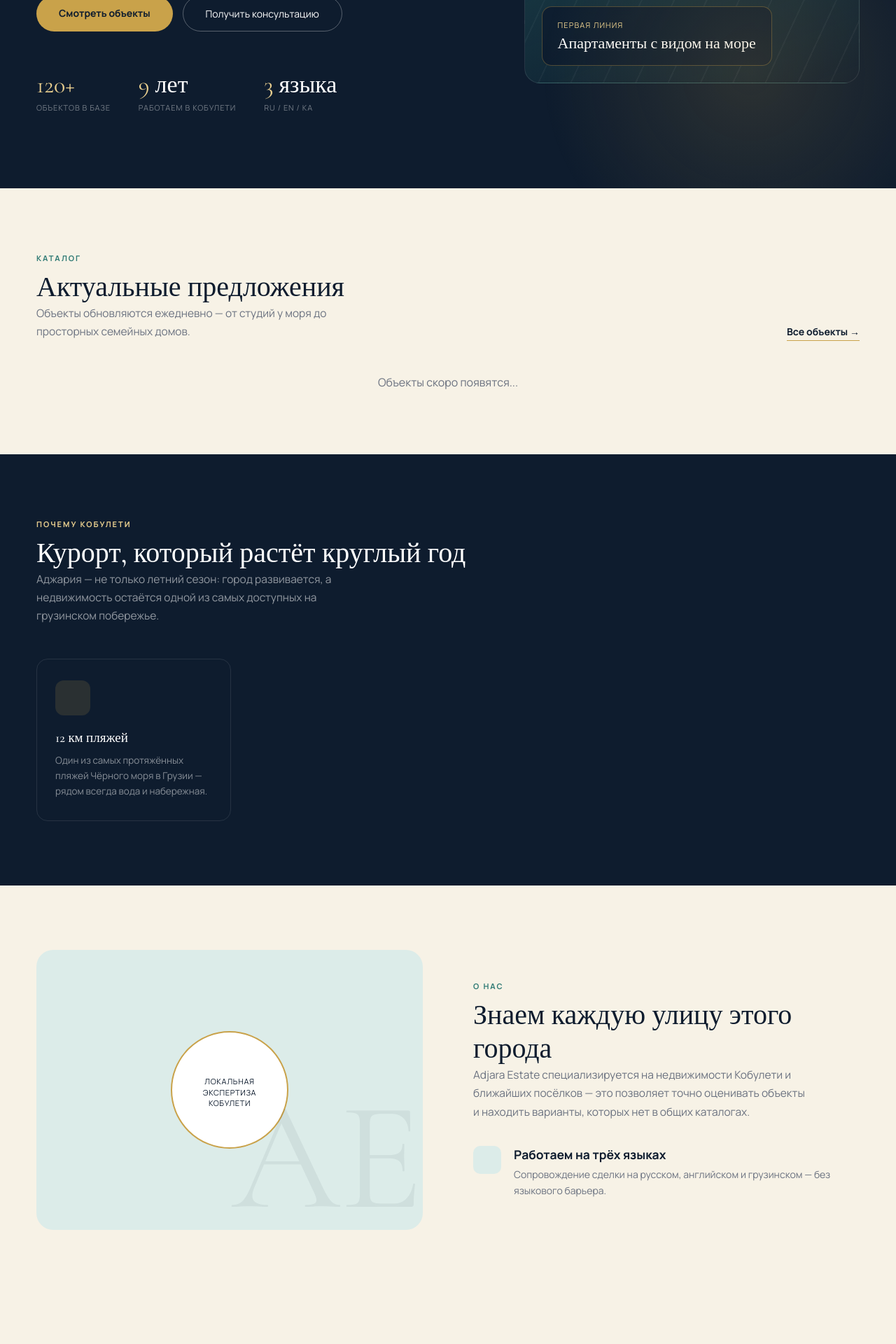
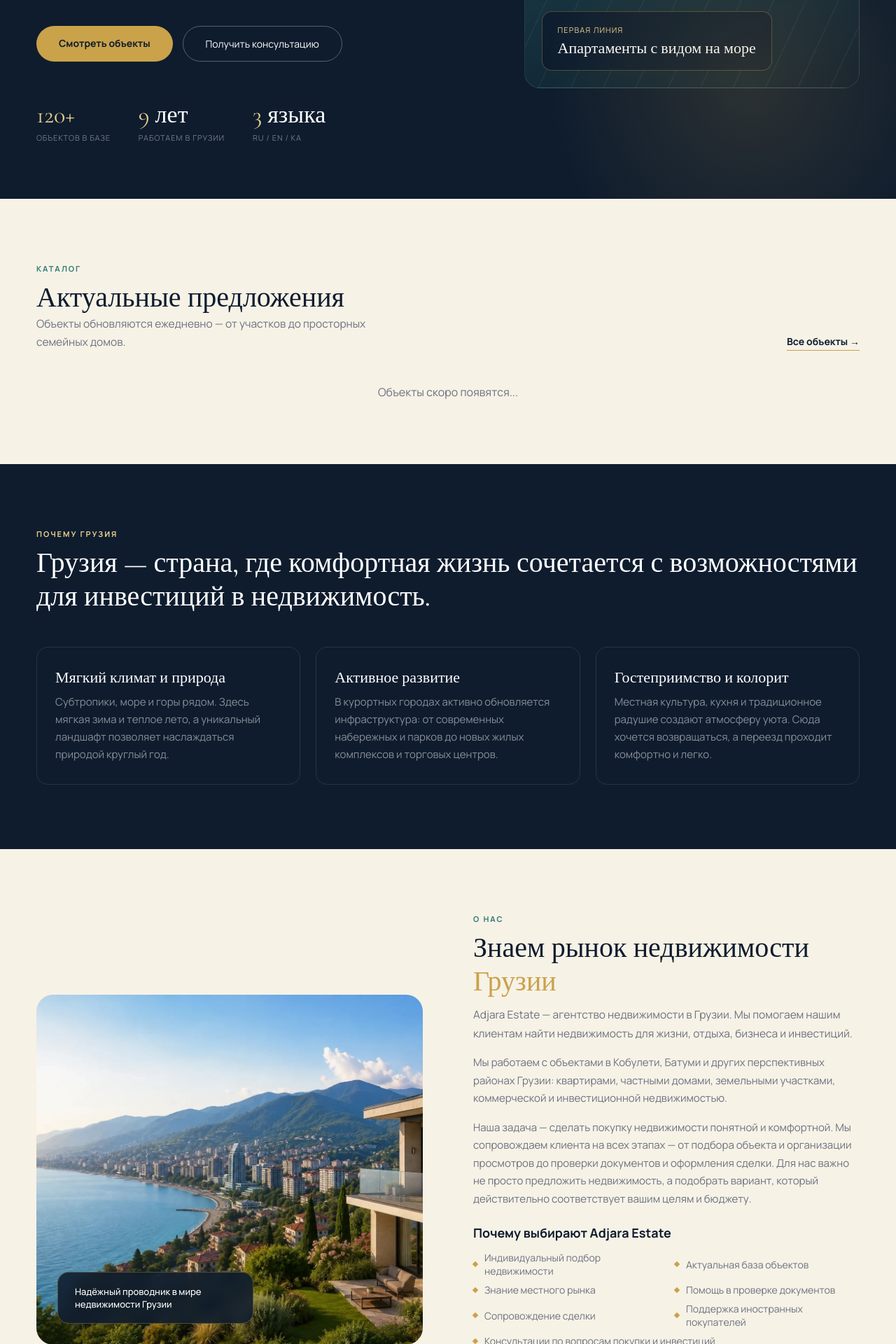
Before and after one commit to vvtteu/estate-sale, a Django app: page / in a window 1280 px wide. Shown: the part 531-2451 px from the top of the page at 70% size. Run offline with Django 5.2, Linux system fonts and the light colour scheme; data that the repository does not hold is empty; some libraries are stand-ins or nearby versions.

Commit message:
Фикс багов, исправлена главная страница

```diff
--- a/core/settings.py
+++ b/core/settings.py
@@ -237,3 +237,6 @@ ACCOUNT_EMAIL_VERIFICATION = 'none'
 
 LOGIN_REDIRECT_URL = '/'
 LOGOUT_REDIRECT_URL = '/'
+
+DATA_UPLOAD_MAX_MEMORY_SIZE = 209715200
+FILE_UPLOAD_MAX_MEMORY_SIZE = 20971520
--- a/properties/templates/properties/catalog.html
+++ b/properties/templates/properties/catalog.html
@@ -264,7 +264,7 @@
       <div class="filter-actions">
         <a href="{% url 'properties:catalog' %}" class="btn-reset">Сбросить всё</a>
         <button type="submit" class="btn-submit">
-          <i class="ti ti-search"></i> Найти объекты
+          Найти объекты
         </button>
       </div>
     </div>
--- a/properties/templates/properties/index.html
+++ b/properties/templates/properties/index.html
@@ -1,5 +1,5 @@
 {% extends 'base.html' %}
-
+{% load static %}
 {% block title %}Adjara Estate — недвижимость в Кобулети{% endblock %}
 
 {% block extra_head %}
@@ -47,29 +47,102 @@
 
   /* WHY / LOCATION PERKS */
   .perks-section { background: var(--navy); }
-  .perks-section .sec-title, .perks-section .card-price { color: var(--white); }
+  .perks-section .sec-title, .perks-section .card-price .card-name { color: var(--white); }
   .perks-section .sec-sub { color: rgba(255,255,255,0.55); }
-  .perks-grid { display: grid; grid-template-columns: repeat(4, 1fr); gap: 22px; margin-top: 8px; }
+  .perks-grid { display: grid; grid-template-columns: repeat(3, 1fr); gap: 22px; margin-top: 8px; }
   .perk-card { padding: 30px 26px; border: 1px solid rgba(255,255,255,0.1); border-radius: 16px; transition: border-color 0.25s, background 0.25s; }
   .perk-card:hover { border-color: var(--gold); background: rgba(201,162,74,0.06); }
   .perk-icon { width: 50px; height: 50px; background: rgba(201,162,74,0.15); border-radius: 12px; display: flex; align-items: center; justify-content: center; margin-bottom: 20px; }
   .perk-icon i { font-size: 24px; color: var(--gold); }
-  .perk-card h3 { font-size: 19px; color: var(--white); margin-bottom: 10px; }
-  .perk-card p { font-size: 13.5px; color: rgba(255,255,255,0.5); line-height: 1.65; }
+  .perk-card h3 { font-size: 22px; color: var(--white); margin-bottom: 10px; }
+  .perk-card p { font-size: 15px; color: rgba(255,255,255,0.5); line-height: 1.65; }
 
   /* WHY US */
-  .why-layout { display: grid; grid-template-columns: 1fr 1fr; gap: 72px; align-items: center; }
-  .why-visual { background: var(--teal-light); border-radius: 24px; padding: 48px; min-height: 400px; position: relative; overflow: hidden; display: flex; align-items: center; justify-content: center; }
-  .why-badge { width: 168px; height: 168px; border: 2px solid var(--gold); border-radius: 50%; display: flex; flex-direction: column; align-items: center; justify-content: center; gap: 8px; background: var(--white); }
-  .why-badge i { font-size: 38px; color: var(--gold); }
-  .why-badge span { font-size: 11px; color: var(--navy); text-align: center; text-transform: uppercase; letter-spacing: 0.06em; line-height: 1.4; padding: 0 20px; }
-  .why-mark { position: absolute; font-size: 220px; color: var(--navy); opacity: 0.06; right: 0; bottom: -30px; font-family: 'Cormorant Garamond', serif; }
-  .why-points { display: flex; flex-direction: column; gap: 26px; }
-  .why-point { display: flex; gap: 18px; }
-  .why-point-icon { width: 40px; height: 40px; border-radius: 10px; background: var(--teal-light); display: flex; align-items: center; justify-content: center; flex-shrink: 0; }
-  .why-point-icon i { color: var(--teal); font-size: 19px; }
-  .why-point h4 { font-size: 17.5px; color: var(--navy); margin-bottom: 6px; }
-  .why-point p { font-size: 14px; color: var(--text-muted); line-height: 1.6; }
+  .why-layout {
+    display: grid;
+    grid-template-columns: 1fr 1fr;
+    gap: 72px;
+    align-items: center;
+  }
+
+  .why-visual {
+    position: relative;
+    border-radius: 24px;
+    overflow: hidden;
+    min-height: 500px;
+    background: var(--teal-light);
+  }
+
+  .why-image {
+    width: 100%;
+    height: 100%;
+    min-height: 500px;
+    object-fit: cover;
+    display: block;
+  }
+
+  .why-badge {
+    position: absolute;
+    left: 30px;
+    bottom: 30px;
+    padding: 18px 24px;
+    background: rgba(14, 28, 46, 0.88);
+    backdrop-filter: blur(8px);
+    border: 1px solid rgba(201, 162, 74, 0.35);
+    border-radius: 16px;
+    display: flex;
+    align-items: center;
+    gap: 14px;
+    max-width: 280px;
+  }
+
+  .why-badge i {
+    font-size: 26px;
+    color: var(--gold);
+    flex-shrink: 0;
+  }
+
+  .why-badge span {
+    font-size: 13px;
+    color: var(--white);
+    line-height: 1.4;
+    font-weight: 500;
+  }
+
+  .why-mark { display: none; }
+
+  /* Адаптив */
+  @media (max-width: 980px) {
+    .why-layout {
+      grid-template-columns: 1fr;
+      gap: 40px;
+    }
+    .why-visual, .why-image {
+      min-height: 340px;
+    }
+    .why-badge {
+      left: 20px;
+      bottom: 20px;
+      padding: 14px 20px;
+      max-width: 240px;
+    }
+    .why-badge i { font-size: 22px; }
+    .why-badge span { font-size: 12px; }
+  }
+
+  @media (max-width: 720px) {
+    .why-visual, .why-image {
+      min-height: 260px;
+    }
+    .why-badge {
+      left: 14px;
+      bottom: 14px;
+      padding: 12px 16px;
+      max-width: 200px;
+    }
+    .why-badge i { font-size: 18px; }
+    .why-badge span { font-size: 11px; }
+  }
 
   /* CTA */
   .cta-section { background: var(--cream); }
@@ -105,9 +178,9 @@
   <i class="ti ti-palm-tree palm-mark" aria-hidden="true"></i>
   <div class="container hero-grid">
     <div>
-      <div class="eyebrow">Недвижимость на побережье Аджарии</div>
-      <h1>Ваш дом у <em>Чёрного моря</em>, в самом Кобулети</h1>
-      <p>Квартиры, дома и коммерческие помещения в Кобулети и окрестностях — от первой линии моря до тихих улиц в глубине города. Подберём объект под ваши задачи: жить, сдавать или инвестировать.</p>
+      <div class="eyebrow">Недвижимость в солнечной Грузии</div>
+      <h1>Недвижимость в <em>Грузии</em> для жизни, отдыха и инвестиций</h1>
+      <p>Квартиры, дома, земельные участки и коммерческая недвижимость в лучших локациях Грузии. Подберём объект под ваши цели: для жизни, отдыха, бизнеса или инвестиций.</p>
       <div class="hero-actions">
         <a href="{% url 'properties:catalog' %}" class="btn-primary">Смотреть объекты</a>
         <a href="#cta" class="btn-outline">Получить консультацию</a>
@@ -119,7 +192,7 @@
         </div>
         <div>
           <div class="stat-num"><span>9</span> лет</div>
-          <div class="stat-label">Работаем в Кобулети</div>
+          <div class="stat-label">Работаем в Грузии</div>
         </div>
         <div>
           <div class="stat-num"><span>3</span> языка</div>
@@ -142,7 +215,7 @@
       <div>
         <div class="sec-eyebrow">Каталог</div>
         <h2 class="sec-title">Актуальные предложения</h2>
-        <p class="sec-sub">Объекты обновляются ежедневно — от студий у моря до просторных семейных домов.</p>
+        <p class="sec-sub">Объекты обновляются ежедневно — от участков до просторных семейных домов.</p>
       </div>
       <a href="{% url 'properties:catalog' %}" class="see-all">Все объекты →</a>
     </div>
@@ -154,18 +227,14 @@
             {% if property.images.first %}
             style="background: url('{{ property.images.first.image.url }}') center/cover no-repeat;"
             {% endif %}>
-
-          <span class="card-badge">{{ property.deal_type.name|default:"Продажа" }}</span>
-
-          <div class="card-fav"><i class="ti ti-heart"></i></div>
         </div>
 
         <div class="card-body">
+          <div class="card-title">{{ property.title_ru|default:"Без названия" }}</div>
           <div class="card-price">${{ property.price }}</div>
 
           <div class="card-addr"><i class="ti ti-map-pin"></i>{{ property.address|default:"центр" }}</div>
             <div class="card-meta">
-            <span><i class="ti ti-bed"></i> {{ property.rooms|default:"-" }} комн.</span>
             <span><i class="ti ti-ruler-2"></i> {{ property.area_total|default:"—" }} м²</span>
           </div>
         </div>
@@ -182,42 +251,108 @@
   <div class="container">
     <div class="sec-head">
       <div>
-        <div class="sec-eyebrow" style="color:var(--gold-light)">Почему Кобулети</div>
-        <h2 class="sec-title">Курорт, который растёт круглый год</h2>
-        <p class="sec-sub">Аджария — не только летний сезон: город развивается, а недвижимость остаётся одной из самых доступных на грузинском побережье.</p>
+        <div class="sec-eyebrow" style="color:var(--gold-light)">Почему Грузия</div>
+        <h2 class="sec-title">Грузия — страна, где комфортная жизнь сочетается с возможностями для инвестиций в недвижимость.</h2>
+        <!-- <p class="sec-sub">Аджария — не только летний сезон: город развивается, а недвижимость остаётся одной из самых доступных на грузинском побережье.</p> -->
       </div>
     </div>
     <div class="perks-grid">
+      <!-- 1. Природа и климат -->
       <div class="perk-card">
-        <div class="perk-icon"><i class="ti ti-beach"></i></div>
-        <h3>12 км пляжей</h3>
-        <p>Один из самых протяжённых пляжей Чёрного моря в Грузии — рядом всегда вода и набережная.</p>
+        <h3>Мягкий климат и природа</h3>
+        <p>Субтропики, море и горы рядом. Здесь мягкая зима и теплое лето, а уникальный ландшафт позволяет наслаждаться природой круглый год.</p>
       </div>
+
+      <!-- 2. Инфраструктура и развитие -->
+      <div class="perk-card">
+        <h3>Активное развитие</h3>
+        <p>В курортных городах активно обновляется инфраструктура: от современных набережных и парков до новых жилых комплексов и торговых центров.</p>
+      </div>
+
+      <!-- 3. Гостеприимство и менталитет -->
+      <div class="perk-card">
+        <h3>Гостеприимство и колорит</h3>
+        <p>Местная культура, кухня и традиционное радушие создают атмосферу уюта. Сюда хочется возвращаться, а переезд проходит комфортно и легко.</p>
+      </div>
+
     </div>
   </div>
 </section>
 
 <section class="why-section" id="why">
   <div class="container why-layout">
+    <!-- Левая часть: картинка -->
     <div class="why-visual">
-      <div class="why-mark">AE</div>
+      <img src="{% static 'images/about/adjara-estate-office.jpg' %}"
+           alt="Adjara Estate — агентство недвижимости в Грузии"
+           class="why-image">
       <div class="why-badge">
-        <i class="ti ti-award"></i>
-        <span>Локальная экспертиза Кобулети</span>
+        <span>Надёжный проводник в мире недвижимости Грузии</span>
       </div>
     </div>
+
+    <!-- Правая часть: текст -->
     <div>
       <div class="sec-eyebrow">О нас</div>
-      <h2 class="sec-title">Знаем каждую улицу этого города</h2>
-      <p class="sec-sub" style="margin-bottom:36px;">Adjara Estate специализируется на недвижимости Кобулети и ближайших посёлков — это позволяет точно оценивать объекты и находить варианты, которых нет в общих каталогах.</p>
-      <div class="why-points">
-        <div class="why-point">
-          <div class="why-point-icon"><i class="ti ti-language"></i></div>
-          <div>
-            <h4>Работаем на трёх языках</h4>
-            <p>Сопровождение сделки на русском, английском и грузинском — без языкового барьера.</p>
+      <h2 class="sec-title">Знаем рынок недвижимости <br><span style="color: var(--gold);">Грузии</span></h2>
+
+      <!-- Первый абзац -->
+      <p class="sec-sub" style="margin-bottom: 16px; margin-top: 10px; max-width: 100%;">
+        Adjara Estate — агентство недвижимости в Грузии. Мы помогаем нашим клиентам найти недвижимость для жизни, отдыха, бизнеса и инвестиций.
+      </p>
+
+      <!-- Второй абзац -->
+      <p style="font-size: 15px; color: var(--text-muted); line-height: 1.7; margin-bottom: 16px;">
+        Мы работаем с объектами в Кобулети, Батуми и других перспективных районах Грузии: квартирами, частными домами, земельными участками, коммерческой и инвестиционной недвижимостью.
+      </p>
+
+      <!-- Третий абзац -->
+      <p style="font-size: 15px; color: var(--text-muted); line-height: 1.7; margin-bottom: 24px;">
+        Наша задача — сделать покупку недвижимости понятной и комфортной. Мы сопровождаем клиента на всех этапах — от подбора объекта и организации просмотров до проверки документов и оформления сделки. Для нас важно не просто предложить недвижимость, а подобрать вариант, который действительно соответствует вашим целям и бюджету.
+      </p>
+
+      <!-- Блок "Почему выбирают Adjara Estate" -->
+      <div style="margin-bottom: 24px;">
+        <h4 style="font-size: 18px; color: var(--navy); margin-bottom: 14px; font-weight: 700;">
+          Почему выбирают Adjara Estate
+        </h4>
+        <div style="display: grid; grid-template-columns: 1fr 1fr; gap: 8px 24px;">
+          <div style="display: flex; align-items: center; gap: 10px; font-size: 14px; color: var(--text-muted);">
+            <span style="display: inline-block; width: 6px; height: 6px; background: var(--gold); transform: rotate(45deg); flex-shrink: 0;"></span>
+            Индивидуальный подбор недвижимости
+          </div>
+          <div style="display: flex; align-items: center; gap: 10px; font-size: 14px; color: var(--text-muted);">
+            <span style="display: inline-block; width: 6px; height: 6px; background: var(--gold); transform: rotate(45deg); flex-shrink: 0;"></span>
+            Актуальная база объектов
+          </div>
+          <div style="display: flex; align-items: center; gap: 10px; font-size: 14px; color: var(--text-muted);">
+            <span style="display: inline-block; width: 6px; height: 6px; background: var(--gold); transform: rotate(45deg); flex-shrink: 0;"></span>
+            Знание местного рынка
+          </div>
+          <div style="display: flex; align-items: center; gap: 10px; font-size: 14px; color: var(--text-muted);">
+            <span style="display: inline-block; width: 6px; height: 6px; background: var(--gold); transform: rotate(45deg); flex-shrink: 0;"></span>
+            Помощь в проверке документов
+          </div>
+          <div style="display: flex; align-items: center; gap: 10px; font-size: 14px; color: var(--text-muted);">
+            <span style="display: inline-block; width: 6px; height: 6px; background: var(--gold); transform: rotate(45deg); flex-shrink: 0;"></span>
+            Сопровождение сделки
+          </div>
+          <div style="display: flex; align-items: center; gap: 10px; font-size: 14px; color: var(--text-muted);">
+            <span style="display: inline-block; width: 6px; height: 6px; background: var(--gold); transform: rotate(45deg); flex-shrink: 0;"></span>
+            Поддержка иностранных покупателей
+          </div>
+          <div style="display: flex; align-items: center; gap: 10px; font-size: 14px; color: var(--text-muted); grid-column: span 2;">
+            <span style="display: inline-block; width: 6px; height: 6px; background: var(--gold); transform: rotate(45deg); flex-shrink: 0;"></span>
+            Консультации по вопросам покупки и инвестиций
           </div>
         </div>
+      </div>
+      <div style="font-size: 16px; color: var(--navy); font-weight: 600; padding-top: 16px; border-top: 1px solid var(--border);">
+        Adjara Estate — ваш надёжный проводник в мире недвижимости Грузии.
+      </div>
+      <div style="font-size: 15px; color: var(--gold); font-weight: 500; margin-top: 6px;">
+        Найдите своё место в Грузии вместе с нами.
+      </div>
       </div>
     </div>
   </div>
--- a/templates/base.html
+++ b/templates/base.html
@@ -183,7 +183,7 @@ header.menu-open .mobile-menu {
       <nav>
         <ul>
           <li><a href="{% url 'properties:catalog' %}">Объекты</a></li>
-          <li><a href="/#perks">Почему Кобулети</a></li>
+          <li><a href="/#perks">Почему Грузия</a></li>
           <li><a href="/#why">О нас</a></li>
           <li><a href="/#cta">Контакты</a></li>
         </ul>
@@ -210,7 +210,7 @@ header.menu-open .mobile-menu {
     <nav class="mobile-nav">
       <ul>
         <li><a href="{% url 'properties:catalog' %}">Объекты</a></li>
-        <li><a href="/#perks">Почему Кобулети</a></li>
+        <li><a href="/#perks">Почему Грузия</a></li>
         <li><a href="/#why">О нас</a></li>
         <li><a href="/#cta">Контакты</a></li>
       </ul>
```
Also changed, not shown: properties/admin.py (+3 -15 lines), properties/models.py (+12 -1 lines), properties/templates/properties/detail.html (+7 -0 lines), media/properties/2026/08/202403201752371886567641o.png (added), media/properties/2026/08/Untitled_4_1.png (added), media/properties/2026/08/cozy-living-room-interior-with-panoramic-window.jpg (added), media/properties/2026/08/Модуль_пользователя.png (added), properties/migrations/0002_property_area_living_alter_property_area_total.py (added), properties/static/images/about/adjara-estate-office.jpg (added).
